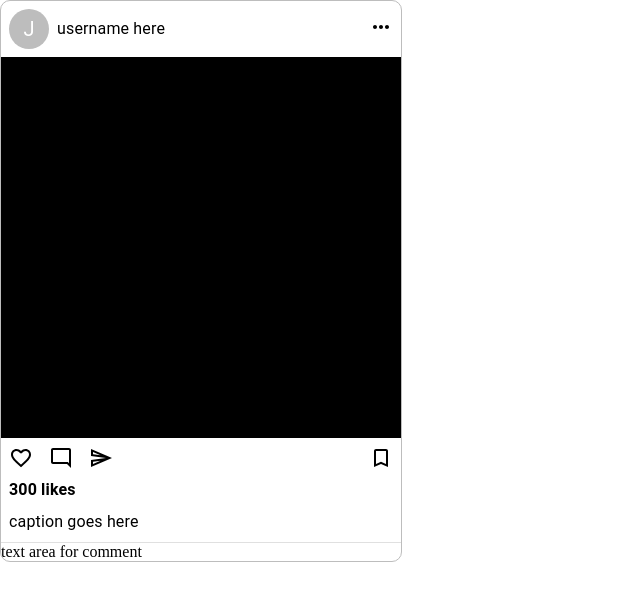
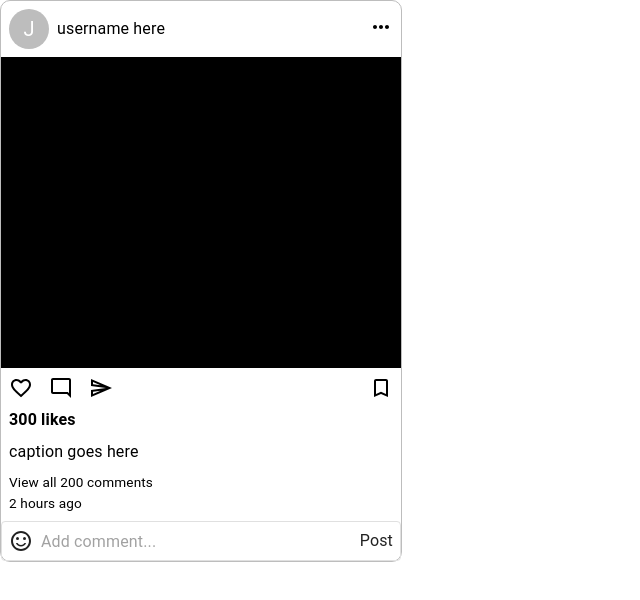
Before and after one commit to jbyomuhangi/instagram-clone, a React (Create React App) app: page / in a window 1280 px wide. Shown: the top 600 px of the page, without its empty margins (0-640 px from the left). Built offline with nearby package versions, Linux system fonts and the light colour scheme.

Commit message:
Added input for comment

```diff
--- /dev/null
+++ b/craco.config.js
@@ -0,0 +1,8 @@
+const path = require("path");
+module.exports = {
+  webpack: {
+    alias: {
+      "@": path.resolve(__dirname, "src"),
+    },
+  },
+};
--- a/src/components/Post/DefaultPost/DefaultPost.tsx
+++ b/src/components/Post/DefaultPost/DefaultPost.tsx
@@ -1,4 +1,5 @@
-import { Box, styled } from "@mui/material";
+import SentimentSatisfiedOutlinedIcon from "@mui/icons-material/SentimentSatisfiedOutlined";
+import { Box, styled, TextField, Typography } from "@mui/material";
 import React from "react";
 
 import Details from "./Details";
@@ -15,6 +16,24 @@ const DefaultPostContainer = styled(Box)(({ theme }) => ({
   border: `1px solid ${theme.palette.grey[400]}`,
 }));
 
+const CommentInput = styled(TextField)(({ theme }) => ({
+  "& .MuiInputBase-root": {
+    padding: theme.spacing(1),
+    display: "flex",
+    alignItems: "center",
+  },
+
+  "& .MuiOutlinedInput-root": {
+    "& fieldset": {
+      border: `1px solid ${theme.palette.grey[300]} !important`,
+    },
+  },
+
+  "& .MuiInputBase-input": {
+    margin: `0px ${theme.spacing(1)}`,
+  },
+}));
+
 const DefaultPost: React.FC = () => {
   return (
     <DefaultPostContainer>
@@ -24,7 +43,15 @@ const DefaultPost: React.FC = () => {
 
       <Details />
 
-      <Box>text area for comment</Box>
+      <CommentInput
+        placeholder="Add comment..."
+        multiline
+        maxRows={4}
+        InputProps={{
+          startAdornment: <SentimentSatisfiedOutlinedIcon />,
+          endAdornment: <Typography>Post</Typography>,
+        }}
+      />
     </DefaultPostContainer>
   );
 };
--- a/src/components/Post/DefaultPost/Details.tsx
+++ b/src/components/Post/DefaultPost/Details.tsx
@@ -10,7 +10,6 @@ const DetailsContainer = styled(Box)(({ theme }) => ({
   flexDirection: "column",
   gap: theme.spacing(1),
   padding: theme.spacing(1),
-  borderBottom: `1px solid ${theme.palette.grey[300]}`,
 }));
 
 const QuickActionContainer = styled(Box)(() => ({
@@ -38,6 +37,13 @@ const Details: React.FC = () => {
 
       <Typography sx={{ fontWeight: "bold" }}>300 likes</Typography>
       <Typography>caption goes here</Typography>
+
+      <Box>
+        <Typography sx={{ fontSize: "0.85rem" }}>
+          View all 200 comments
+        </Typography>
+        <Typography sx={{ fontSize: "0.85rem" }}>2 hours ago</Typography>
+      </Box>
     </DetailsContainer>
   );
 };
--- a/tsconfig.json
+++ b/tsconfig.json
@@ -26,5 +26,6 @@
   },
   "include": [
     "src"
-  ]
+  ],
+  "extends": "./tsconfig.paths.json"
 }
```
Also changed, not shown: package.json (+5 -4 lines), tsconfig.paths.json (added, +8 -0 lines), 1 other file (tests, documents, lock files or other folders).
